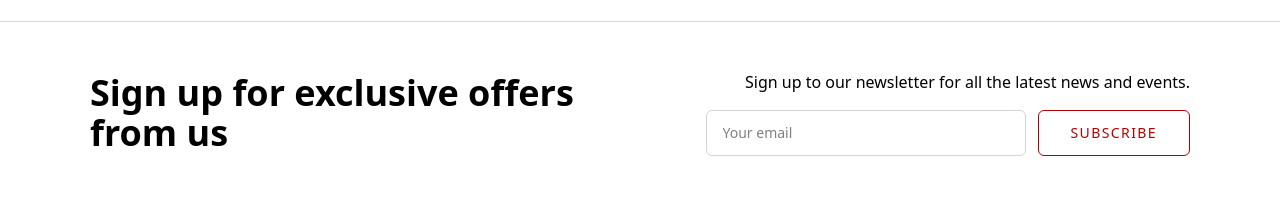
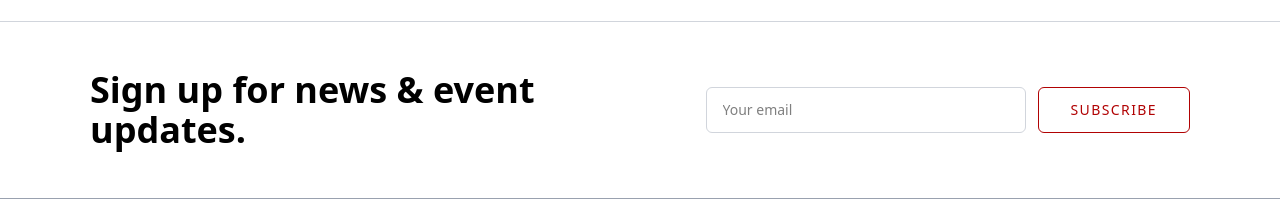
Before and after one commit to Shubham9049/binge, a Next.js app: page /blogs in a window 1280 px wide. Shown: the part 365-568 px from the top of the page. Built offline with nearby package versions, Linux system fonts and the light colour scheme; no server answers.

Commit message:
Add changes

```diff
--- a/components/Footer.tsx
+++ b/components/Footer.tsx
@@ -18,15 +18,15 @@ const Footer = () => {
             {/* Heading */}
             <div className="w-full text-center lg:text-left">
               <h2 className="text-2xl md:text-4xl font-semibold">
-                Sign up for exclusive offers from us
+                Sign up for news & event updates.
               </h2>
             </div>
 
             {/* Input + Button */}
             <div className="w-full flex flex-col items-center lg:items-end gap-4">
-              <p className="text-center lg:text-left text-base">
+              {/* <p className="text-center lg:text-left text-base">
                 Sign up to our newsletter for all the latest news and events.
-              </p>
+              </p> */}
 
               <div className="w-full flex flex-col sm:flex-row items-center justify-center lg:justify-end gap-3">
                 <input
--- a/src/app/gallery/page.tsx
+++ b/src/app/gallery/page.tsx
@@ -3,7 +3,7 @@
 import Image from "next/image";
 import Navbar from "../../../components/Navbar";
 import Footer from "../../../components/Footer";
-import banner from "../../../assets/hero1.jpg";
+import banner from "../../../assets/hero1.webp";
 import { useRef, useState } from "react";
 import MobileContactBar from "../../../components/MobileContactBar";
 
--- a/src/app/menu/page.tsx
+++ b/src/app/menu/page.tsx
@@ -3,7 +3,7 @@
 import Image from "next/image";
 import Navbar from "../../../components/Navbar";
 import Footer from "../../../components/Footer";
-import banner from "../../../assets/hero1.jpg";
+import banner from "../../../assets/hero1.webp";
 
 import { useRef, useState } from "react";
 
```
